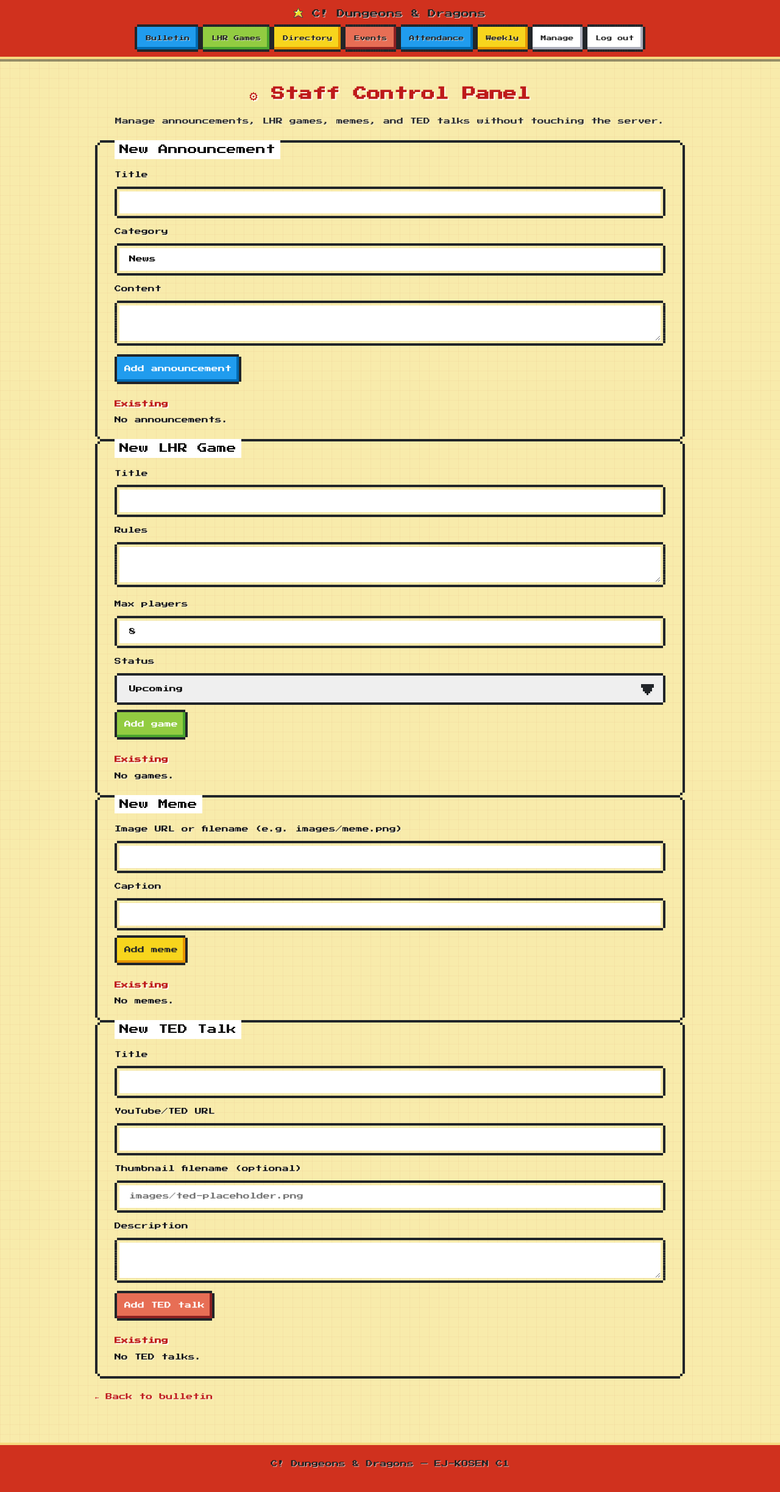
After one commit to asaadzx/C_Dungeons_Dragons, a Flask app: page /admin in a window 1280 px wide. The commit adds this page. Shown: the whole page at 61% size. Run offline with Flask 3, Linux system fonts and the light colour scheme; the visitor is signed in with stand-in values (Sample User, id 1); data that the repository does not hold is empty; some libraries are stand-ins or nearby versions.

Commit message:
add staff admin panel to manage announcements, LHR games, memes, TED talks

```diff
--- a/app/admin/__init__.py
+++ b/app/admin/__init__.py
@@ -1,10 +1,10 @@
 # ---------------------------------------------------------------------------
 # app/admin/__init__.py
-# The admin blueprint. Reserved for staff management pages (students, users,
-# announcements). The MVP manages the roster with the "flask seed-roster"
-# command, so there are no routes here yet.
+# Staff-only management pages.
 # ---------------------------------------------------------------------------
 
 from flask import Blueprint
 
 bp = Blueprint("admin", __name__)
+
+from . import routes  # noqa: F401, E402
--- /dev/null
+++ b/app/admin/routes.py
@@ -0,0 +1,95 @@
+# ---------------------------------------------------------------------------
+# app/admin/routes.py
+# Staff-only management pages. All routes require login.
+# ---------------------------------------------------------------------------
+
+from flask import flash, redirect, render_template, request, url_for
+from flask_login import current_user, login_required
+
+from . import bp
+from ..extensions import db
+from ..models import Announcement, LhrGame, Meme, TedTalk
+
+
+def _require_staff():
+    if not current_user.is_authenticated:
+        return redirect(url_for("auth.login"))
+    return None
+
+
+@bp.route("/admin")
+@login_required
+def index():
+    return render_template(
+        "admin/index.html",
+        announcements=Announcement.query.order_by(Announcement.created_at.desc()).all(),
+        games=LhrGame.query.order_by(LhrGame.id).all(),
+        memes=Meme.query.order_by(Meme.id.desc()).all(),
+        ted_talks=TedTalk.query.order_by(TedTalk.id.desc()).all(),
+    )
+
+
+@bp.route("/admin/announcement", methods=["POST"])
+@login_required
+def add_announcement():
+    title = request.form.get("title", "").strip()
+    content = request.form.get("content", "").strip()
+    category = request.form.get("category", "News").strip() or "News"
+    if not title or not content:
+        flash("Title and content are required.", "error")
+        return redirect(url_for("admin.index"))
+    db.session.add(Announcement(title=title[:200], content=content, category=category[:20]))
+    db.session.commit()
+    flash("Announcement added.", "success")
+    return redirect(url_for("admin.index"))
+
+
+@bp.route("/admin/lhr", methods=["POST"])
+@login_required
+def add_lhr():
+    title = request.form.get("title", "").strip()
+    rules = request.form.get("rules", "").strip()
+    if not title or not rules:
+        flash("Game title and rules are required.", "error")
+        return redirect(url_for("admin.index"))
+    try:
+        max_players = int(request.form.get("max_players") or 8)
+    except ValueError:
+        max_players = 8
+    status = request.form.get("status", "Upcoming").strip() or "Upcoming"
+    db.session.add(LhrGame(title=title[:200], rules=rules, max_players=max_players, status=status[:20]))
+    db.session.commit()
+    flash("LHR game added.", "success")
+    return redirect(url_for("admin.index"))
+
+
+@bp.route("/admin/meme", methods=["POST"])
+@login_required
+def add_meme():
+    image_url = request.form.get("image_url", "").strip()
+    caption = request.form.get("caption", "").strip()
+    if not image_url:
+        flash("Image URL or filename is required.", "error")
+        return redirect(url_for("admin.index"))
+    db.session.add(Meme(image_url=image_url[:300], caption=caption))
+    db.session.commit()
+    flash("Meme added.", "success")
+    return redirect(url_for("admin.index"))
+
+
+@bp.route("/admin/ted", methods=["POST"])
+@login_required
+def add_ted():
+    title = request.form.get("title", "").strip()
+    url = request.form.get("url", "").strip()
+    thumbnail = request.form.get("thumbnail", "").strip()
+    description = request.form.get("description", "").strip()
+    if not title or not url:
+        flash("Title and URL are required.", "error")
+        return redirect(url_for("admin.index"))
+    if not thumbnail:
+        thumbnail = "images/ted-placeholder.png"
+    db.session.add(TedTalk(title=title[:300], url=url[:500], thumbnail=thumbnail[:300], description=description))
+    db.session.commit()
+    flash("TED talk added.", "success")
+    return redirect(url_for("admin.index"))
--- /dev/null
+++ b/app/templates/admin/index.html
@@ -0,0 +1,118 @@
+{% extends 'base.html' %}
+<!-- =====================================================================
+     admin/index.html  ->  route "/admin" (Staff control panel)
+     Add announcements, LHR games, memes, and TED talks from the web.
+     ===================================================================== -->
+
+{% block content %}
+
+<h2 class="page-title">&#9881; Staff Control Panel</h2>
+<p class="page-subtitle">Manage announcements, LHR games, memes, and TED talks without touching the server.</p>
+
+<div class="grid-2">
+
+    <!-- ===================== ANNOUNCEMENTS ===================== -->
+    <section class="nes-container with-title is-rounded">
+        <p class="title">New Announcement</p>
+        <form method="POST" action="{{ url_for('admin.add_announcement') }}">
+            <input type="hidden" name="csrf_token" value="{{ csrf_token() }}">
+            <label for="ann-title">Title</label>
+            <input class="nes-input" id="ann-title" name="title" required>
+            <label for="ann-cat" class="mt-1">Category</label>
+            <input class="nes-input" id="ann-cat" name="category" value="News">
+            <label for="ann-body" class="mt-1">Content</label>
+            <textarea class="nes-textarea" id="ann-body" name="content" required></textarea>
+            <button class="nes-btn is-primary mt-1" type="submit">Add announcement</button>
+        </form>
+        <h4 class="mt-2">Existing</h4>
+        {% if announcements %}
+            {% for a in announcements %}
+                <div class="admin-item"><strong>{{ a.title }}</strong> <small>({{ a.category }})</small><br>{{ a.content }}</div>
+            {% endfor %}
+        {% else %}
+            <p>No announcements.</p>
+        {% endif %}
+    </section>
+
+    <!-- ===================== LHR GAMES ===================== -->
+    <section class="nes-container with-title is-rounded">
+        <p class="title">New LHR Game</p>
+        <form method="POST" action="{{ url_for('admin.add_lhr') }}">
+            <input type="hidden" name="csrf_token" value="{{ csrf_token() }}">
+            <label for="game-title">Title</label>
+            <input class="nes-input" id="game-title" name="title" required>
+            <label for="game-rules" class="mt-1">Rules</label>
+            <textarea class="nes-textarea" id="game-rules" name="rules" required></textarea>
+            <label for="game-max" class="mt-1">Max players</label>
+            <input class="nes-input" id="game-max" name="max_players" type="number" value="8">
+            <label for="game-status" class="mt-1">Status</label>
+            <div class="nes-select">
+                <select id="game-status" name="status">
+                    <option value="Upcoming">Upcoming</option>
+                    <option value="Active">Active</option>
+                    <option value="Completed">Completed</option>
+                </select>
+            </div>
+            <button class="nes-btn is-success mt-1" type="submit">Add game</button>
+        </form>
+        <h4 class="mt-2">Existing</h4>
+        {% if games %}
+            {% for g in games %}
+                <div class="admin-item"><strong>{{ g.title }}</strong> <span class="tag is-{{ g.status|lower }}">{{ g.status }}</span></div>
+            {% endfor %}
+        {% else %}
+            <p>No games.</p>
+        {% endif %}
+    </section>
+
+    <!-- ===================== MEMES ===================== -->
+    <section class="nes-container with-title is-rounded">
+        <p class="title">New Meme</p>
+        <form method="POST" action="{{ url_for('admin.add_meme') }}">
+            <input type="hidden" name="csrf_token" value="{{ csrf_token() }}">
+            <label for="meme-url">Image URL or filename (e.g. images/meme.png)</label>
+            <input class="nes-input" id="meme-url" name="image_url" required>
+            <label for="meme-cap" class="mt-1">Caption</label>
+            <input class="nes-input" id="meme-cap" name="caption">
+            <button class="nes-btn is-warning mt-1" type="submit">Add meme</button>
+        </form>
+        <h4 class="mt-2">Existing</h4>
+        {% if memes %}
+            {% for m in memes %}
+                <div class="admin-item">{{ m.caption or '(no caption)' }}</div>
+            {% endfor %}
+        {% else %}
+            <p>No memes.</p>
+        {% endif %}
+    </section>
+
+    <!-- ===================== TED TALKS ===================== -->
+    <section class="nes-container with-title is-rounded">
+        <p class="title">New TED Talk</p>
+        <form method="POST" action="{{ url_for('admin.add_ted') }}">
+            <input type="hidden" name="csrf_token" value="{{ csrf_token() }}">
+            <label for="ted-title">Title</label>
+            <input class="nes-input" id="ted-title" name="title" required>
+            <label for="ted-url" class="mt-1">YouTube/TED URL</label>
+            <input class="nes-input" id="ted-url" name="url" required>
+            <label for="ted-thumb" class="mt-1">Thumbnail filename (optional)</label>
+            <input class="nes-input" id="ted-thumb" name="thumbnail" placeholder="images/ted-placeholder.png">
+            <label for="ted-desc" class="mt-1">Description</label>
+            <textarea class="nes-textarea" id="ted-desc" name="description"></textarea>
+            <button class="nes-btn is-error mt-1" type="submit">Add TED talk</button>
+        </form>
+        <h4 class="mt-2">Existing</h4>
+        {% if ted_talks %}
+            {% for t in ted_talks %}
+                <div class="admin-item"><strong>{{ t.title }}</strong></div>
+            {% endfor %}
+        {% else %}
+            <p>No TED talks.</p>
+        {% endif %}
+    </section>
+
+</div>
+
+<p class="mt-2"><a href="{{ url_for('hub.index') }}">&larr; Back to bulletin</a></p>
+
+{% endblock %}
--- a/app/templates/base.html
+++ b/app/templates/base.html
@@ -42,6 +42,7 @@
                 <a href="{{ url_for('attendance.daily') }}" class="nes-btn is-primary">Attendance</a>
                 <a href="{{ url_for('attendance.weekly') }}" class="nes-btn is-warning">Weekly</a>
                 {% if current_user.is_authenticated %}
+                <a href="{{ url_for('admin.index') }}" class="nes-btn">Manage</a>
                 <form method="POST" action="{{ url_for('auth.logout') }}" style="display:inline;">
                     <input type="hidden" name="csrf_token" value="{{ csrf_token() }}">
                     <button class="nes-btn" type="submit">Log out</button>
```
